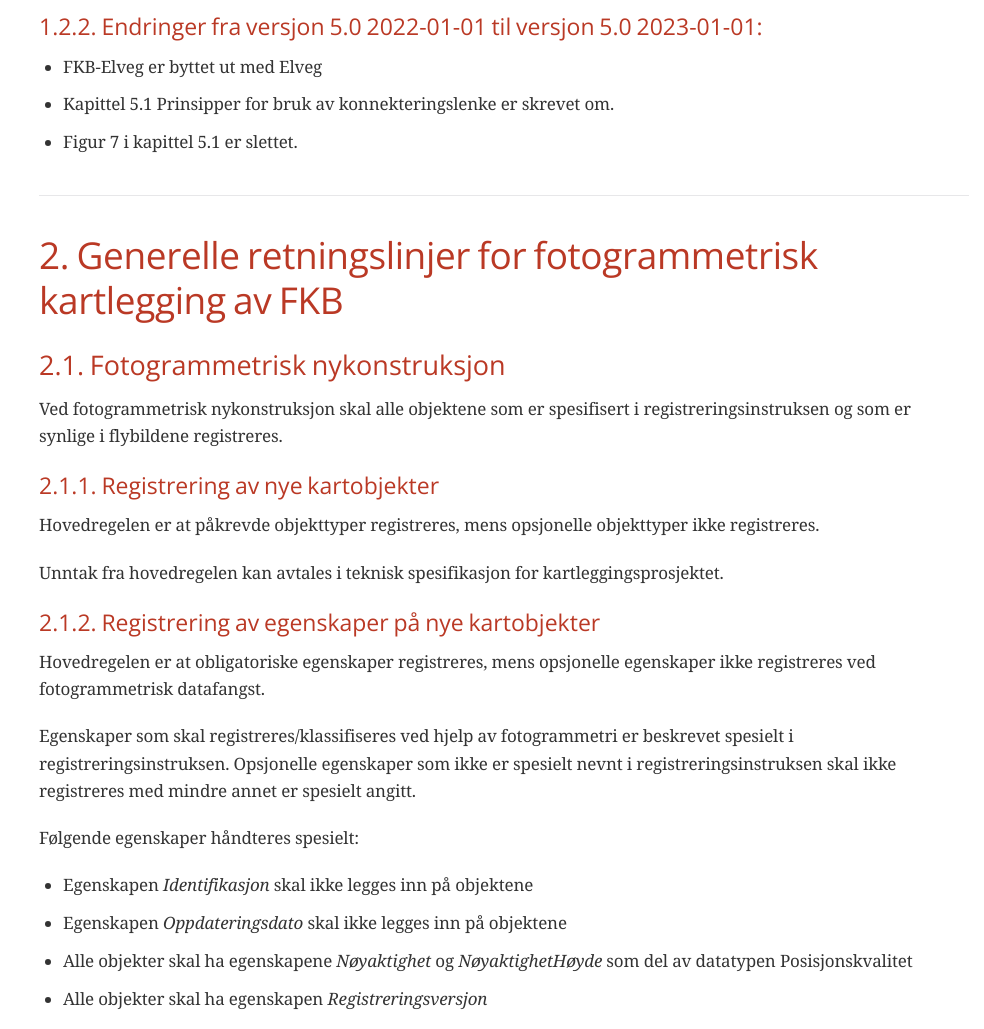
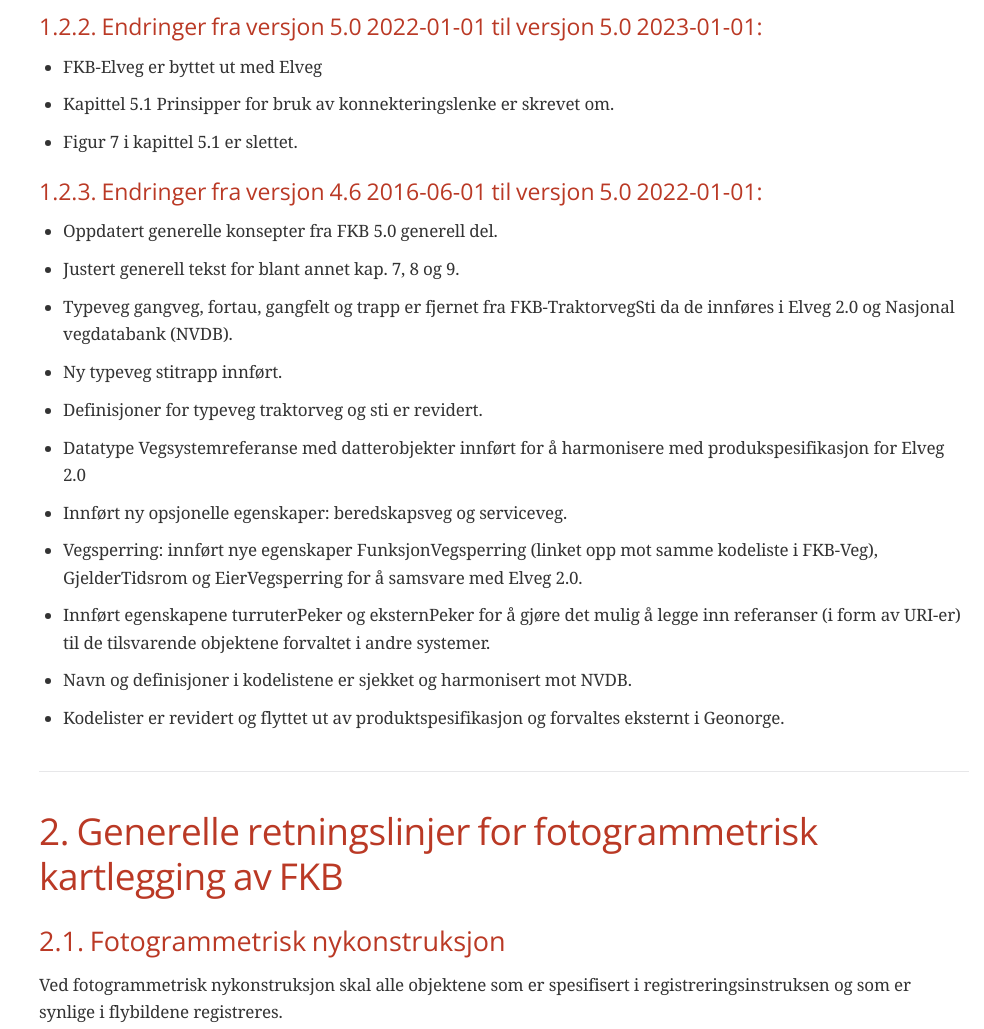
Before and after one commit to kartverket/fkb_traktorvegsti, a plain HTML site: page registreringsinstruks/index.html in a window 1280 px wide. Shown: the part 1004-2033 px from the top of the page, without its empty margins (296-1280 px from the left). Drawn offline with nearby package versions, Linux system fonts and the light colour scheme; a web font is replaced by a local one.

Commit message:
Ny reginst html generert

```diff
--- a/registreringsinstruks/index.html
+++ b/registreringsinstruks/index.html
@@ -451,6 +451,7 @@ body.book #toc,body.book #preamble,body.book h1.sect0,body.book .sect1>h2{page-b
 <ul class="sectlevel3">
 <li><a href="#_endringer_fra_versjon_5_0_2023_01_01_til_versjon_5_0_2024_01_01">1.2.1. Endringer fra versjon 5.0 2023-01-01 til versjon 5.0 2024-01-01:</a></li>
 <li><a href="#_endringer_fra_versjon_5_0_2022_01_01_til_versjon_5_0_2023_01_01">1.2.2. Endringer fra versjon 5.0 2022-01-01 til versjon 5.0 2023-01-01:</a></li>
+<li><a href="#_endringer_fra_versjon_4_6_2016_06_01_til_versjon_5_0_2022_01_01">1.2.3. Endringer fra versjon 4.6 2016-06-01 til versjon 5.0 2022-01-01:</a></li>
 </ul>
 </li>
 </ul>
@@ -578,6 +579,46 @@ body.book #toc,body.book #preamble,body.book h1.sect0,body.book .sect1>h2{page-b
 </li>
 </ul>
 </div>
+</div>
+<div class="sect3">
+<h4 id="_endringer_fra_versjon_4_6_2016_06_01_til_versjon_5_0_2022_01_01">1.2.3. Endringer fra versjon 4.6 2016-06-01 til versjon 5.0 2022-01-01:</h4>
+<div class="ulist">
+<ul>
+<li>
+<p>Oppdatert generelle konsepter fra FKB 5.0 generell del.</p>
+</li>
+<li>
+<p>Justert generell tekst for blant annet kap. 7, 8 og 9.</p>
+</li>
+<li>
+<p>Typeveg gangveg, fortau, gangfelt og trapp er fjernet fra FKB-TraktorvegSti da de innføres i Elveg 2.0 og Nasjonal vegdatabank (NVDB).</p>
+</li>
+<li>
+<p>Ny typeveg stitrapp innført.</p>
+</li>
+<li>
+<p>Definisjoner for typeveg traktorveg og sti er revidert.</p>
+</li>
+<li>
+<p>Datatype Vegsystemreferanse med datterobjekter innført for å harmonisere med produkspesifikasjon for Elveg 2.0</p>
+</li>
+<li>
+<p>Innført ny opsjonelle egenskaper: beredskapsveg og serviceveg.</p>
+</li>
+<li>
+<p>Vegsperring: innført nye egenskaper FunksjonVegsperring (linket opp mot samme kodeliste i FKB-Veg), GjelderTidsrom og EierVegsperring for å samsvare med Elveg 2.0.</p>
+</li>
+<li>
+<p>Innført egenskapene turruterPeker og eksternPeker for å gjøre det mulig å legge inn referanser (i form av URI-er) til de tilsvarende objektene forvaltet i andre systemer.</p>
+</li>
+<li>
+<p>Navn og definisjoner i kodelistene er sjekket og harmonisert mot NVDB.</p>
+</li>
+<li>
+<p>Kodelister er revidert og flyttet ut av produktspesifikasjon og forvaltes eksternt i Geonorge.</p>
+</li>
+</ul>
+</div>
 <div style="page-break-after: always;"></div>
 </div>
 </div>
@@ -871,10 +912,13 @@ bygninger som deles av avgrensningspolygonet</p>
 <p>Veglenke er en felles objekttype for alle veglenker (senterlinjer) i et vegnett. Egenskapen typeveg beskriver hva slags veglenke det er. I FKB-TraktorvegSti er aktuelle verdier for typeveg Traktorveg, Sti og stitrapp.  Se n&#230;rmere beskrivelse av av <em>typeVeg</em> under.</p>
 </div>
 <div class="paragraph">
-<p>Senterlinjeobjekter i dette datasettet skal ikke ligge n&#230;rmere hverandre enn 2 m uten at de henger sammen, eventuelt med konnekteringslenke.</p>
-</div>
-<div class="paragraph">
-<p>Merknad: Veglenker skal knyttes sammen i nodepunkter (knutepunkter).</p>
+<p>Veglenker skal knyttes sammen i nodepunkter (knutepunkter). Senterlinjeobjekter i dette datasettet skal ikke ligge n&#230;rmere hverandre enn 2 m uten at de henger sammen, eventuelt med konnekteringslenke.</p>
+</div>
+<div class="paragraph">
+<p>Som beskrevet i kap.3.4 i FKB-Veg og kap.3.2 i Elveg gjelder konsekvensretting i FKB-Veg ogs&#229; for endringer av veglenker i TraktorvegSti:</p>
+</div>
+<div class="paragraph">
+<p>Enhver endring av geometri og egenskap typeveg i Elveg eller FKB-TraktorvegSti skal f&#248;lges opp med konsekvensretting av vegkanter og flater i FKB-Veg. Det er alltid senterlinjegeometri i Elveg og FKB-TraktorvegSti som skal v&#230;re f&#248;rende for innhold og koding av vegkanter og vegflater i FKB-Veg, ikke omvendt.</p>
 </div>
 <h4 id="_føringer" class="discrete">Føringer</h4>
 <table class="tableblock frame-all grid-all stretch">
@@ -1121,7 +1165,7 @@ bygninger som deles av avgrensningspolygonet</p>
 </tr>
 <tr>
 <td class="tableblock halign-left valign-top"><p class="tableblock">kommunenummer</p></td>
-<td class="tableblock halign-left valign-top"><p class="tableblock">«CodeList»  <a href="https://register.geonorge.no/sosi-kodelister/kommunenummer-alle" target="_blank" rel="noopener">Kommunenummer</a></p></td>
+<td class="tableblock halign-left valign-top"><p class="tableblock">«CodeList»  <a href="https://register.geonorge.no/sosi-kodelister/inndelinger/inndelingsbase/kommunenummer" target="_blank" rel="noopener">Kommunenummer</a></p></td>
 <td class="tableblock halign-left valign-top"><p class="tableblock">..KOMM</p></td>
 <td class="tableblock halign-left valign-top"><p class="tableblock">[0..1]</p></td>
 </tr>
@@ -1903,7 +1947,7 @@ av denne lisensen og ikke kan viderebrukes</p>
 </div>
 <div id="footer">
 <div id="footer-text">
-Last updated 2023-11-03 12:06:37 +0100
+Last updated 2023-11-08 09:25:31 +0100
 </div>
 </div>
 </body>
```
